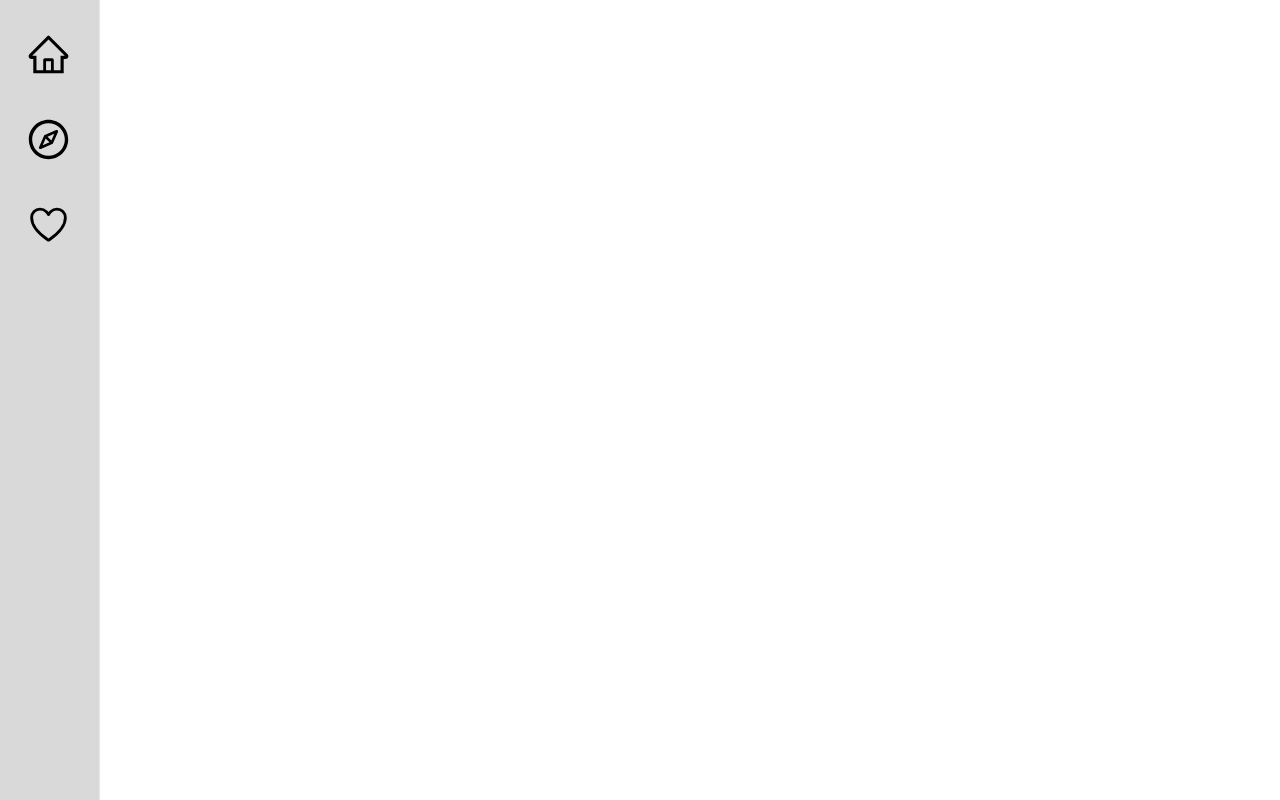
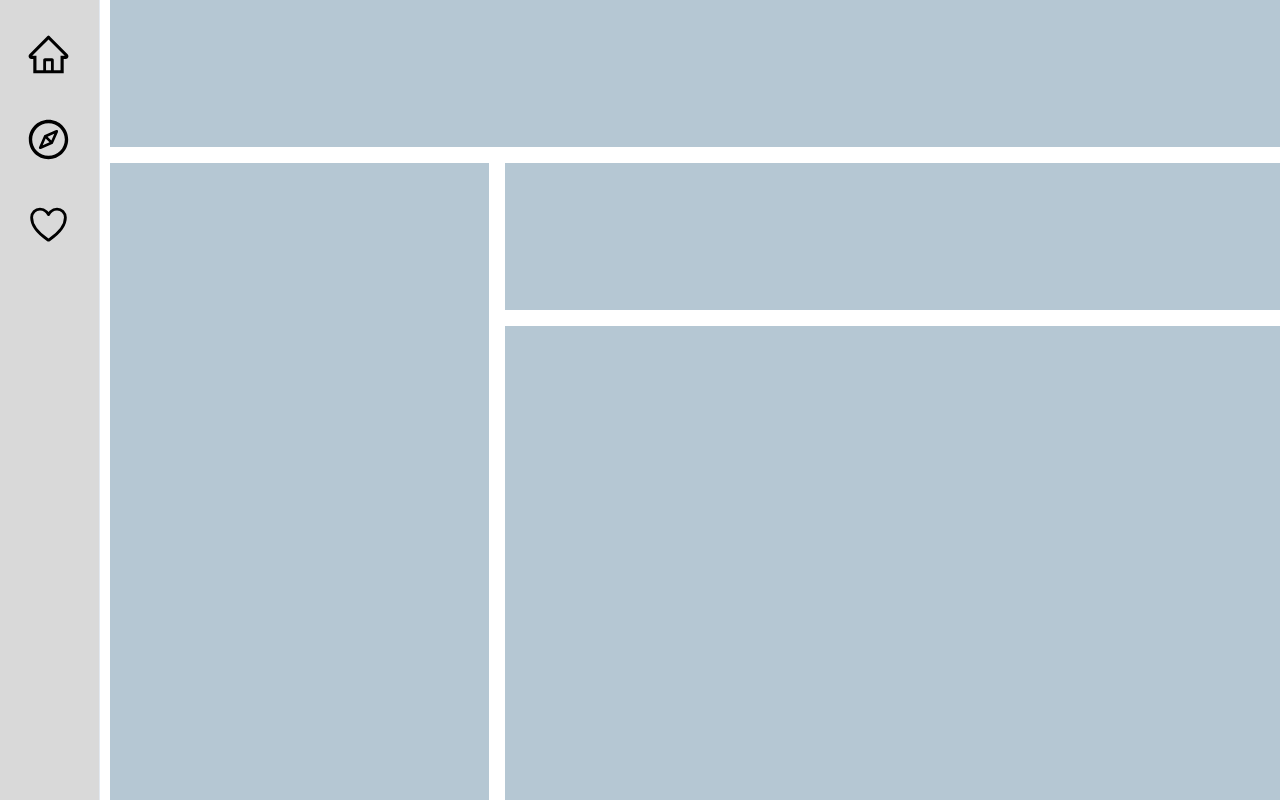
Before and after one commit to FridahNtika/recipe-app-week3, a React (Vite) app in the folder frontend/recipes/: page /recipe-details in a window 1280 px wide. Built offline with nearby package versions, Linux system fonts and the light colour scheme.

Commit message:
recipe-details skeleton

```diff
--- a/frontend/recipes/src/roots/RecipeDetails.jsx
+++ b/frontend/recipes/src/roots/RecipeDetails.jsx
@@ -1,19 +1,26 @@
-import React from 'react'
-import NavBar from '../components/NavBar'
+import React from "react";
+import NavBar from "../components/NavBar";
+import { Grid, GridItem } from "@chakra-ui/react";
+import "../styles/recipedetails.css";
 
 const RecipeDetails = () => {
+  return (
+    <div className="main-page">
+      <NavBar />
+      <Grid
+        className="main-content"
+        h="100vh"
+        templateRows="repeat(5, 1fr)"
+        templateColumns="repeat(3, 1fr)"
+        gap={4}
+      >
+        <GridItem className="card" colSpan={3}  />
+        <GridItem className="card" rowSpan={4} colSpan={1} />
+        <GridItem className="card" rowSpan={1} colSpan={2} />
+        <GridItem className="card" rowSpan={3} colSpan={2} />
+      </Grid>
+    </div>
+  );
+};
 
-  return (
-    <>
-    {/* <div className='temp-navbar'></div> */}
-      <NavBar/>
-      <div>
-      <h1>Recipe Details Page</h1>
-      </div>
-    </>
-
-
-  )
-}
-
-export default RecipeDetails
+export default RecipeDetails;
--- a/frontend/recipes/src/styles/recipedetails.css
+++ b/frontend/recipes/src/styles/recipedetails.css
@@ -1 +1,14 @@
-@import '../variables.css'
+@import '../variables.css';
+
+.main-page {
+    display: flex;
+    flex-direction: column;
+}
+
+.main-content {
+    margin-left: 110px;
+}
+
+.card {
+    background-color: var(--card);
+}
```
Also changed, not shown: frontend/recipes/src/main.jsx (line endings or trailing spaces).
